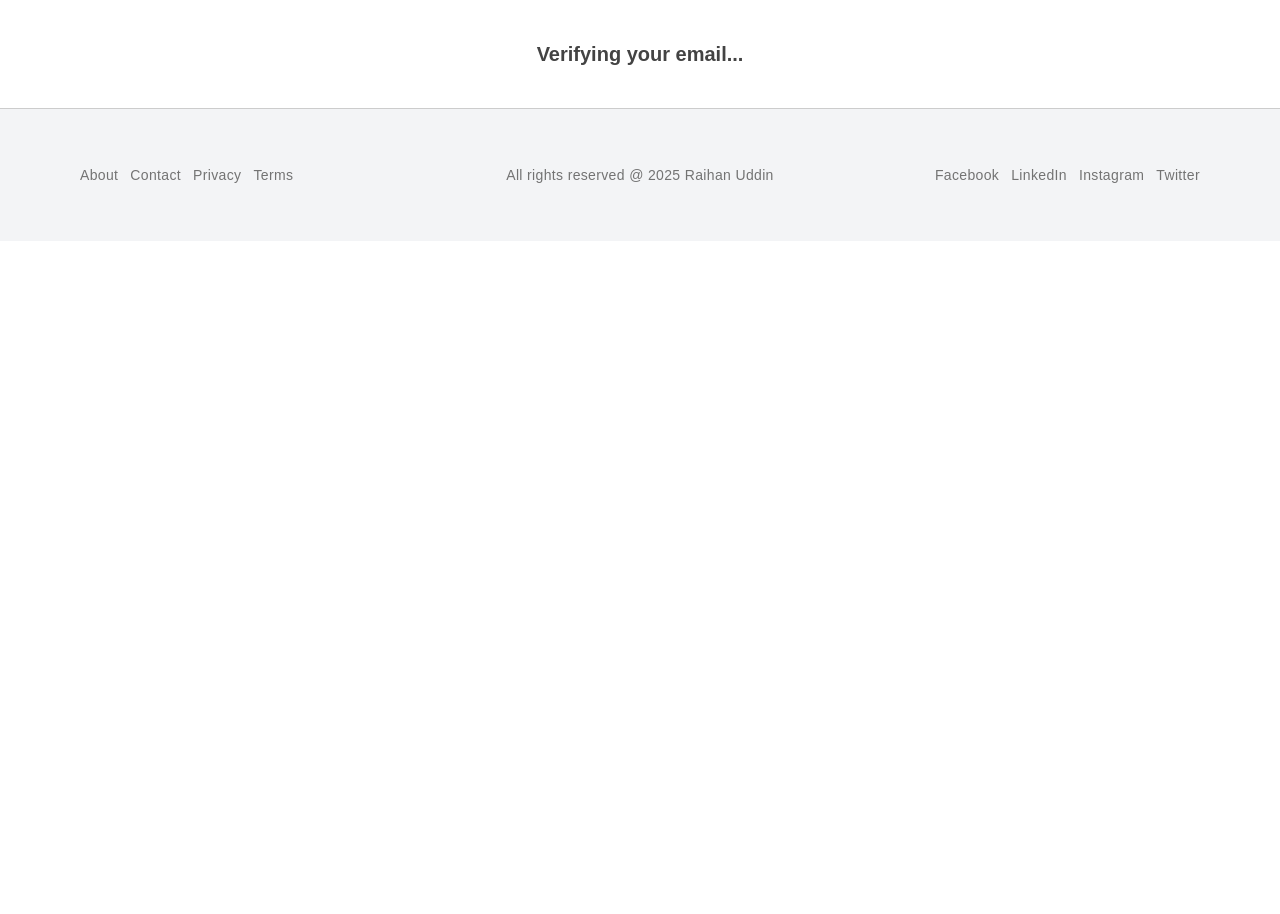
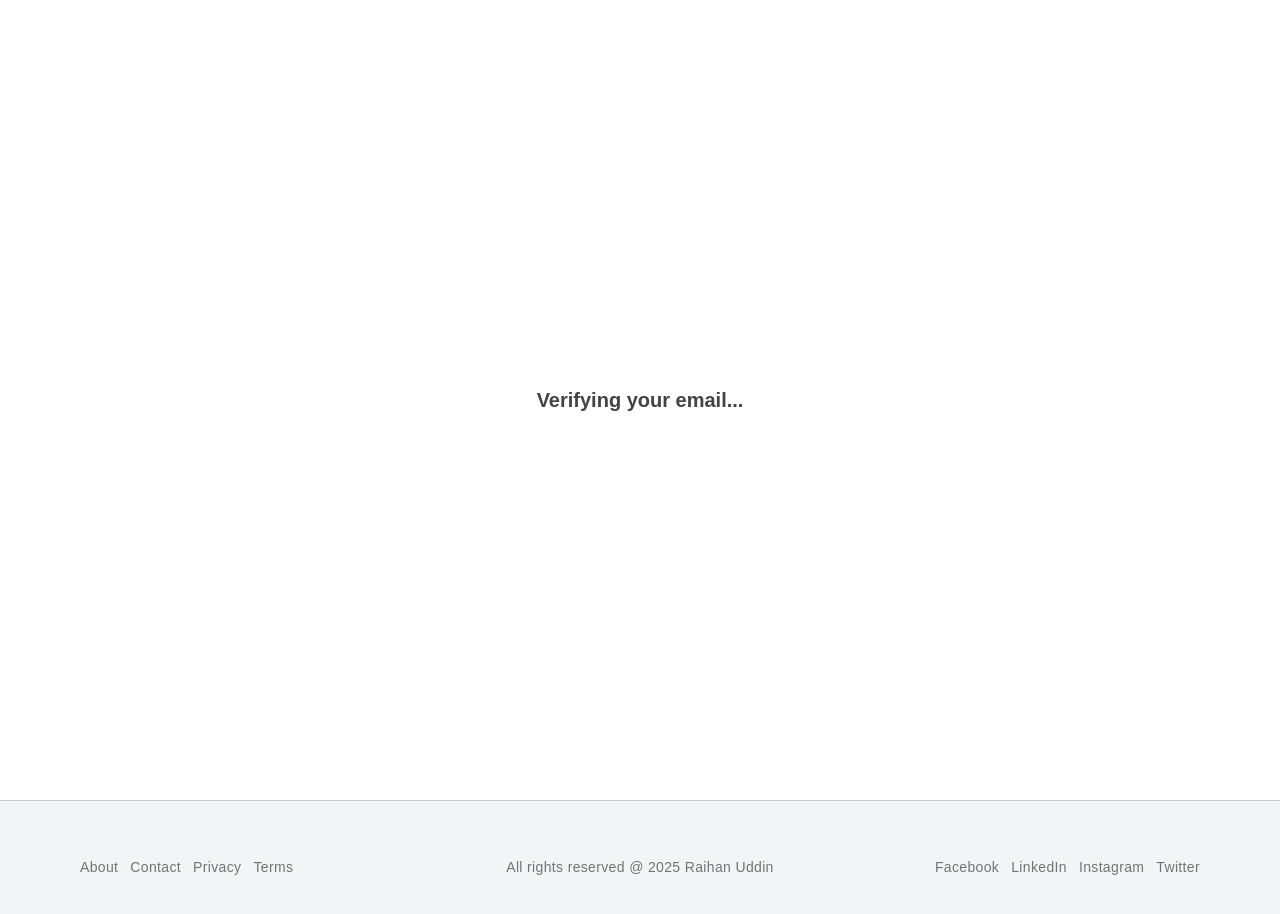
Before and after one commit to Rai321han/bitcode-task, a Next.js app in the folder frontend/: page /verify-email in a window 1280 px wide. Shown: the top 914 px of the page. Before the commit the page ends 800 px from the top, so only its background shows below. Built offline with nearby package versions, Linux system fonts and the light colour scheme.

Commit message:
ui change

```diff
--- a/frontend/app/verify-email/EmailVerificationPageClient.jsx
+++ b/frontend/app/verify-email/EmailVerificationPageClient.jsx
@@ -38,7 +38,7 @@
   }, [token, router]);
 
   return (
-    <div className="text-center py-10 text-light-body dark:text-dark-body">
+    <div className="bg-light-bg dark:bg-dark-bg flex flex-row items-center justify-center py-10 text-light-body dark:text-dark-body w-screen h-screen">
       <h1 className="text-xl font-bold">Verifying your email...</h1>
     </div>
   );
--- a/frontend/app/verify-reminder/VerifyEmailPageClient.jsx
+++ b/frontend/app/verify-reminder/VerifyEmailPageClient.jsx
@@ -7,7 +7,7 @@
 
   return (
     <div className="flex flex-row items-center justify-center py-10 bg-light-bg dark:bg-dark-bg w-screen h-screen">
-      <div className="rounded-md bg-text-fg dark:bg-dark-fg p-5 flex flex-col items-center justify-center max-w-[900px]">
+      <div className="rounded-md bg-light-fg dark:bg-dark-fg p-5 flex flex-col items-center justify-center max-w-[900px] ">
         <h1 className="text-2xl font-bold text-light-title dark:text-dark-title">
           Verify Your Email
         </h1>
```
